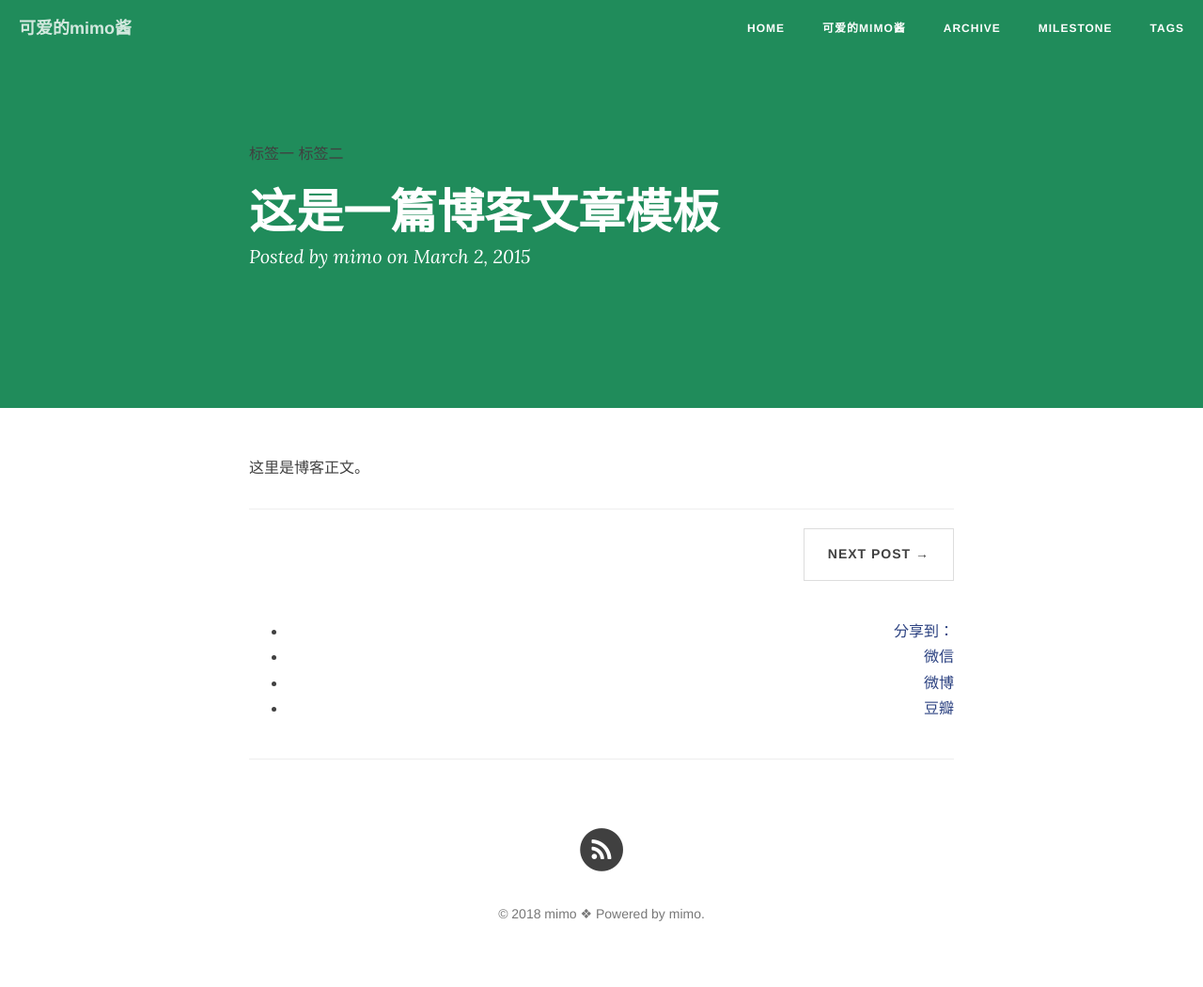
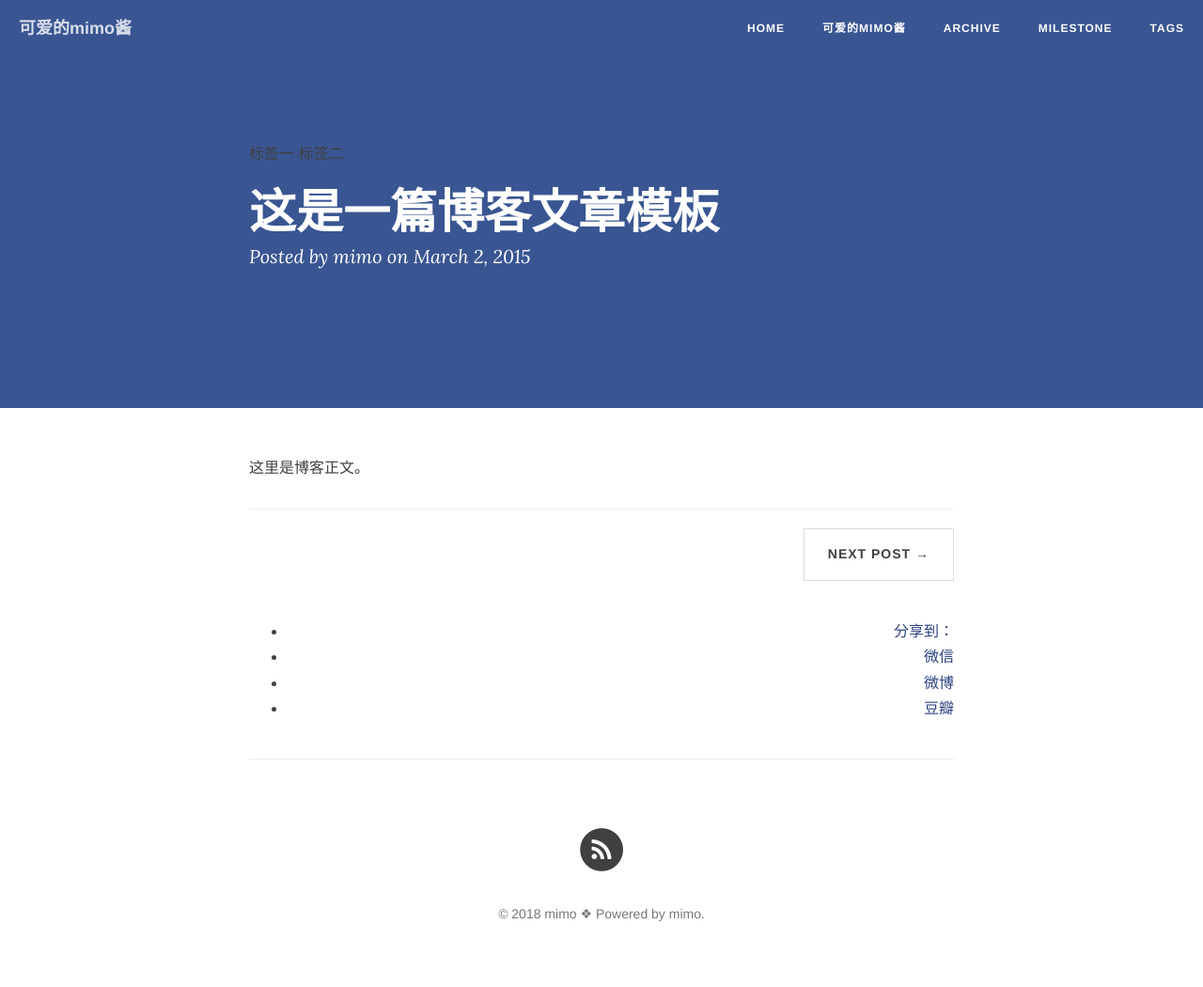
Before and after one commit to nino-James/nino-James.github.io, a Jekyll site: the page built from _posts/2015-03-02-how-to-write.md, in a window 1280 px wide. Shown: the whole page at 94% size. Built offline with Jekyll 4.4.1, drawn with Linux system fonts in a browser that asks for light colours; nearby versions of some CDN libraries; comment, search, counter and statistics services are not loaded.

Commit message:
background

```diff
--- a/_config.yml
+++ b/_config.yml
@@ -1,6 +1,6 @@
 # Site settings
 title: 可爱的mimo酱 # 你的博客名字，可以定义修订
-header-img: "img/green.jpg"
+header-img: "img/facebook.jpg"
 tagline: "cn"
 description: "可爱即正义"  # 一句话描述你的博客
 baseurl: ""
@@ -44,7 +44,7 @@
     values:
       layout: "post"
       author: "mimo" # 你的名字
-      header-img: "img/green.jpg" # We don't want posts without a header image, that whould mean white on white
+      header-img: "img/facebook.jpg" # We don't want posts without a header image, that whould mean white on white
 
 # Comments
 comments :
```
